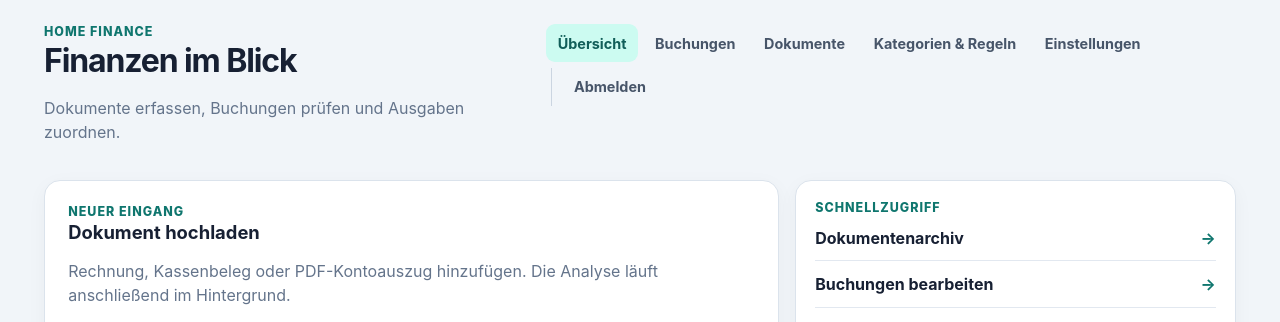
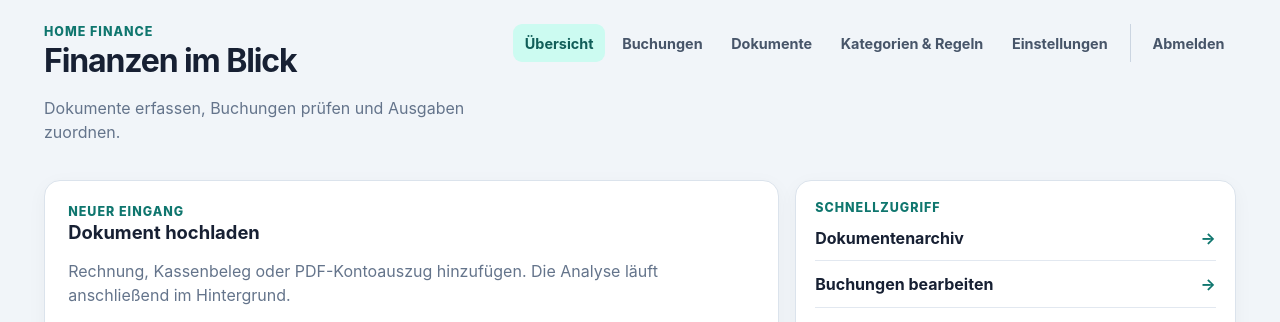
Before and after one commit to lenni-web/home-finance, a Django app: page / in a window 1280 px wide. Shown: the top 322 px of the page. Run offline with Django 5.2, Linux system fonts and the light colour scheme; the visitor is signed in with stand-in values (Sample User, id 1); data that the repository does not hold is empty; parts of the project's set-up code (start-up, migrations or seed data) failed here and were passed over.

Commit message:
Umbruch der Hauptnavigation korrigieren

```diff
--- a/templates/ledger/_navigation.html
+++ b/templates/ledger/_navigation.html
@@ -1,11 +1,11 @@
 <style>
-  .main-nav { display:flex; align-items:center; gap:.35rem; flex-wrap:wrap; }
-  .main-nav a, .main-nav button { box-sizing:border-box; display:inline-flex; align-items:center; min-height:38px; margin:0; padding:.5rem .72rem; border:0; border-radius:9px; background:transparent; color:#475569; font:inherit; font-size:.9rem; font-weight:650; text-decoration:none; cursor:pointer; }
+  .main-nav { display:flex; align-items:center; gap:.35rem; flex-wrap:nowrap; flex-shrink:0; }
+  .main-nav a, .main-nav button { box-sizing:border-box; display:inline-flex; align-items:center; min-height:38px; margin:0; padding:.5rem .72rem; border:0; border-radius:9px; background:transparent; color:#475569; font:inherit; font-size:.9rem; font-weight:650; text-decoration:none; white-space:nowrap; cursor:pointer; }
   .main-nav a:hover, .main-nav button:hover { background:#e2e8f0; color:#0f172a; }
   .main-nav a.active { background:#ccfbf1; color:#115e59; }
   .main-nav .logout { margin-left:.3rem; border-left:1px solid #cbd5e1; padding-left:.65rem; }
   .main-nav form { margin:0; }
-  @media(max-width:800px) { .main-nav { margin-top:1rem; } .main-nav .logout { margin-left:0; border-left:0; } }
+  @media(max-width:1100px) { .main-nav { margin-top:1rem; flex-wrap:wrap; } .main-nav .logout { margin-left:0; border-left:0; } }
 </style>
 <nav class="main-nav" aria-label="Hauptnavigation">
   <a href="{% url 'dashboard' %}" class="{% if request.resolver_match.url_name == 'dashboard' %}active{% endif %}">Übersicht</a>
--- a/templates/ledger/dashboard.html
+++ b/templates/ledger/dashboard.html
@@ -31,7 +31,8 @@
     .tag { background:#ccfbf1; color:#115e59; } .status { background:#f1f5f9; color:#475569; }
     .status.good { background:#dcfce7; color:#166534; } .status.warn { background:#fef3c7; color:#92400e; }
     .muted { color:#64748b; } .empty { padding:1.4rem; text-align:center; color:#64748b; }
-    @media(max-width:850px){body{padding:1rem}header{display:block}.top-grid{grid-template-columns:1fr}.section-head{align-items:center}}
+    @media(max-width:1100px){header{display:block}}
+    @media(max-width:850px){body{padding:1rem}.top-grid{grid-template-columns:1fr}.section-head{align-items:center}}
   </style>
 </head>
 <body>
```
